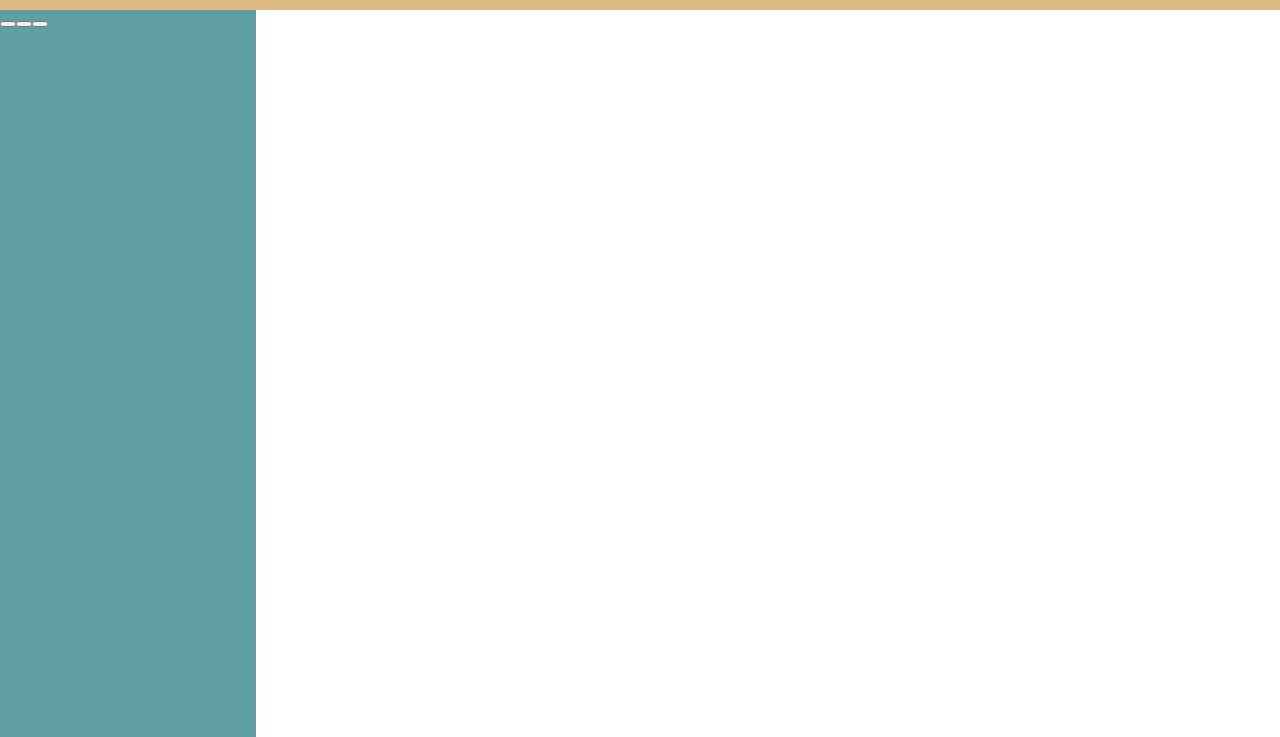
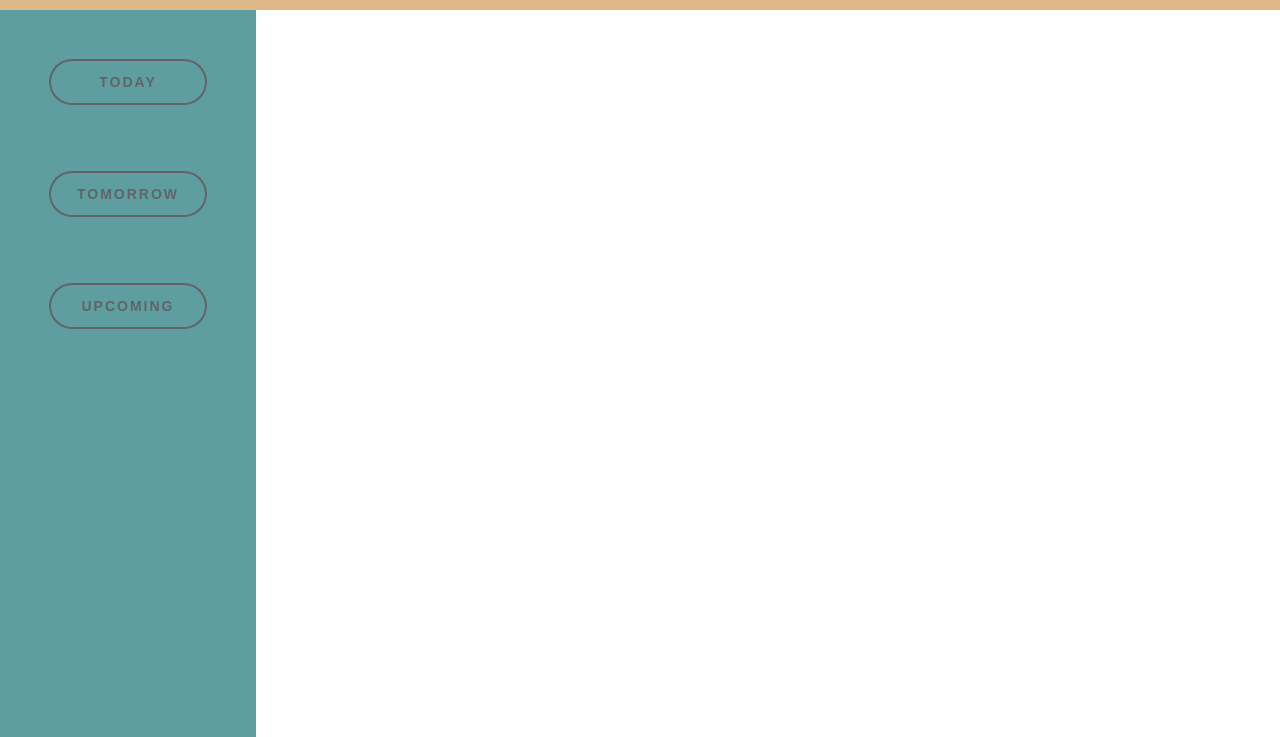
Before and after one commit to IvoSa92/TODO--TOP, a website built with webpack: page dist/index.html in a window 1280 px wide. Shown: the part 63-800 px from the top of the page. Built offline with nearby package versions, Linux system fonts and the light colour scheme.

Commit message:
added and styled 3 buttons

```diff
--- a/src/style.css
+++ b/src/style.css
@@ -40,4 +40,45 @@ html {
 
 .sideNav {
   background-color: cadetblue;
+  display: flex;
+  align-items: center;
+  justify-content: flex-start;
+  flex-direction: column;
 }
+
+.buttons {
+  display: flex;
+  flex-direction: column;
+  align-items: center;
+  gap: 4rem;
+  width: 100%;
+  height: 50%;
+  margin-top: 3rem;
+}
+
+.sideNavButton {
+  display: inline-block;
+  outline: none;
+  cursor: pointer;
+  font-size: 14px;
+  line-height: 1;
+  border-radius: 500px;
+  transition-property: background-color, border-color, color, box-shadow, filter;
+  transition-duration: 0.3s;
+  border: 1px solid transparent;
+  letter-spacing: 2px;
+  min-width: 160px;
+  text-transform: uppercase;
+  white-space: normal;
+  font-weight: 700;
+  text-align: center;
+  padding: 16px 14px 18px;
+  color: #616467;
+  box-shadow: inset 0 0 0 2px #616467;
+  background-color: transparent;
+  height: 48px;
+}
+.sideNavButton:hover {
+  color: #fff;
+  background-color: #616467;
+}
```
Also changed, not shown: dist/index.html.
